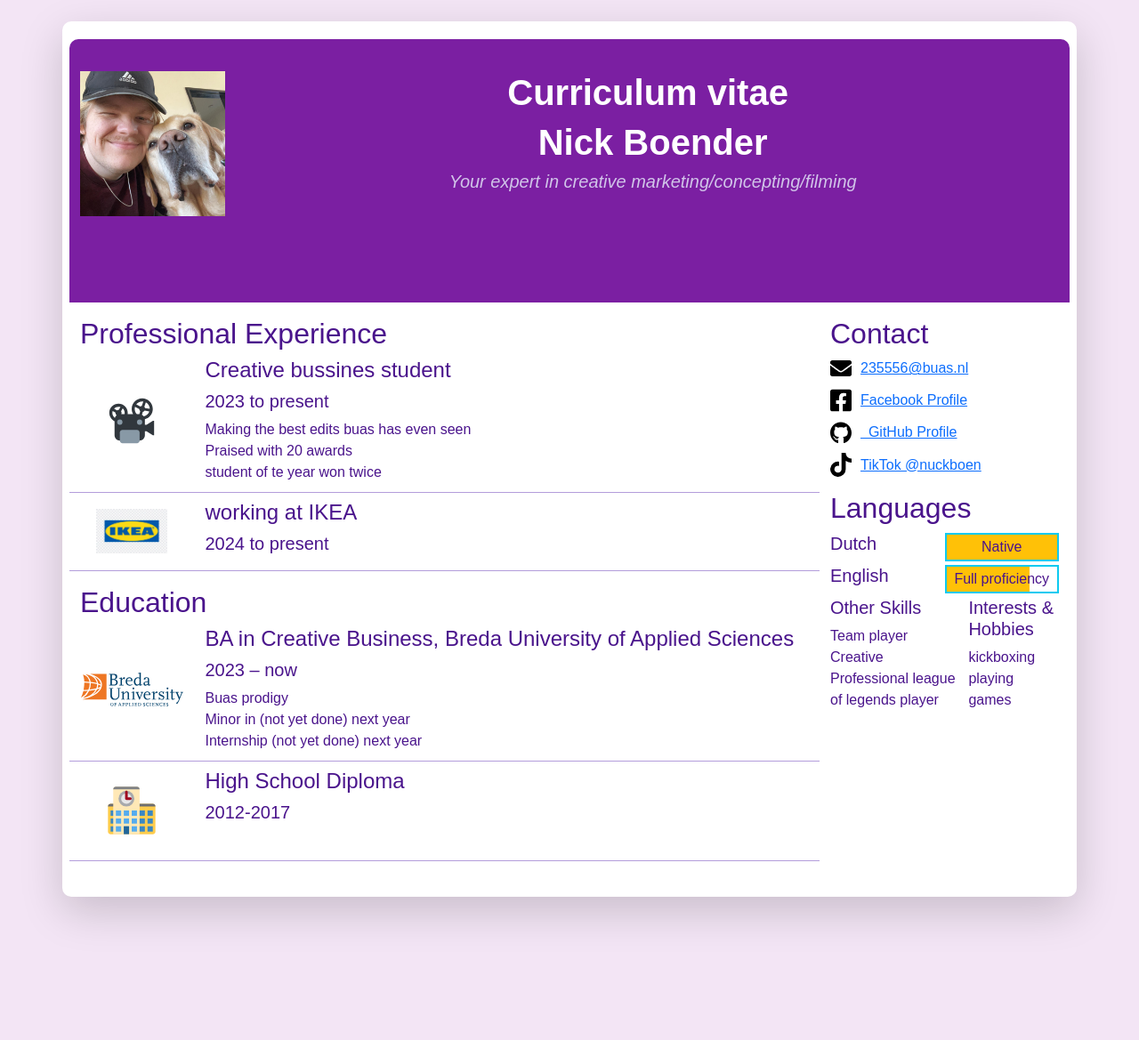
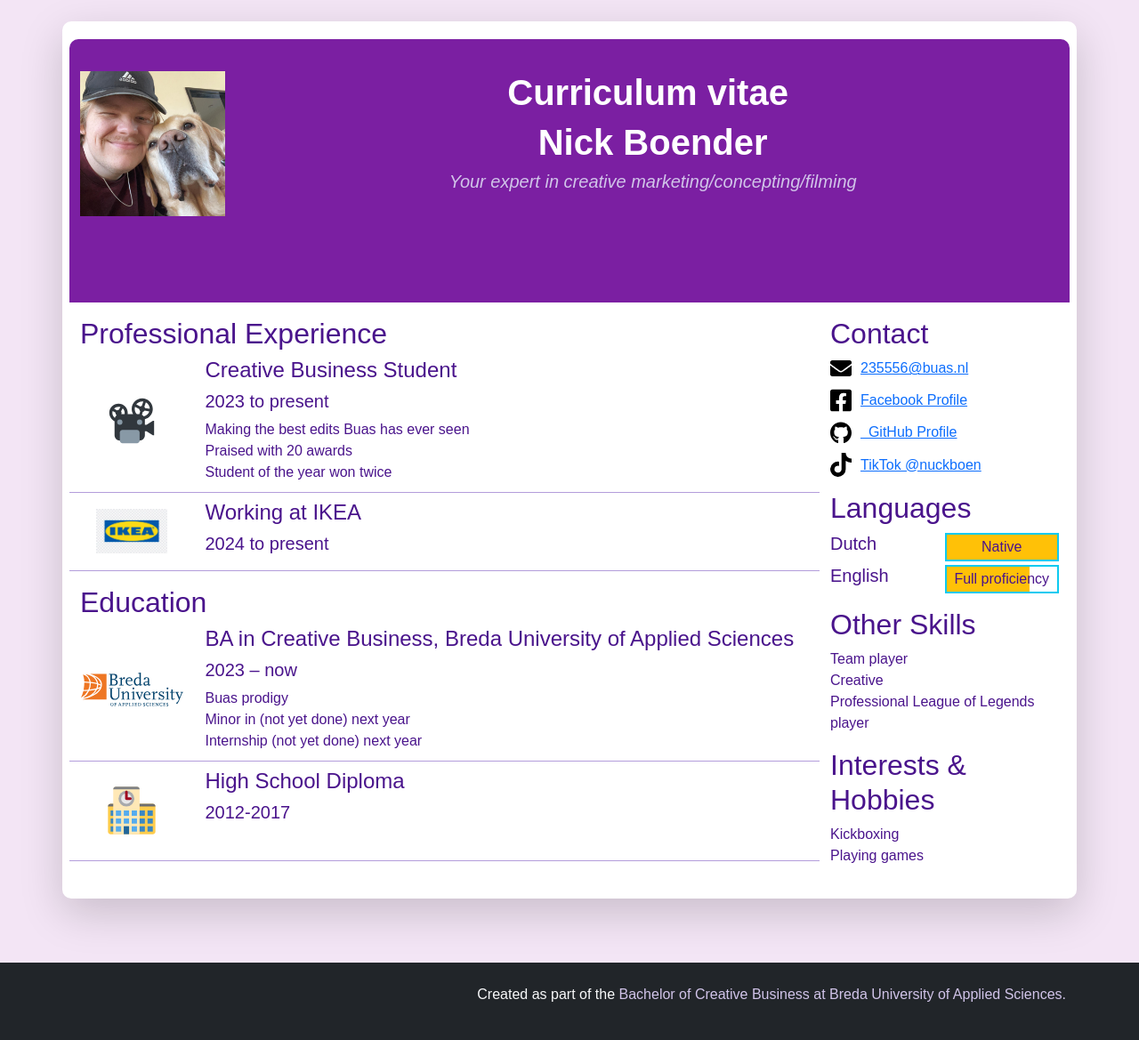
Before and after one commit to NuckoMode/NuckoModeCV2, a plain HTML site: page index.html in a window 1280 px wide. Shown: the top 1169 px of the page at 89% size. Drawn offline with nearby package versions, Linux system fonts and the light colour scheme.

Commit message:
Update index.html

```diff
--- a/index.html
+++ b/index.html
@@ -1,50 +1,18 @@
 <!doctype html>
 <html class="h-100" lang="en">
-
-  <!-- An HTML document always starts with a "head", i.e. information about the page that isn't directly visible --><head>
+  <head>
     <!-- Existing meta tags and links -->
     <link href="https://cdn.jsdelivr.net/npm/bootstrap@5.3.3/dist/css/bootstrap.min.css" rel="stylesheet" integrity="sha384-QWTKZyjpPEjISv5WaRU9OFeRpok6YctnYmDr5pNlyT2bRjXh0JMhjY6hW+ALEwIH" crossorigin="anonymous">
-
-  <!-- Link to Google Font -->
     <link href="https://fonts.googleapis.com/css2?family=Roboto:wght@400;700&display=swap" rel="stylesheet">
-
-  <!-- Link to additional CSS styles -->
     <link rel="stylesheet" href="css/styles.css">
-
     <title>Nick Boender's Resumé</title>
   </head>
-  <!-- End of the head -->
-
-  <!-- Start of the body, which contains everything visible on the page -->
   <body class="d-flex flex-column h-100 justify-content-between">
-
-    <!--
-      We use a Bootstrap container to align contents.
-      The "container" class can be replaced by "container-fluid" to make a full width page.
-      The "my-sm-4" class adds a margin (m) vertical (y) at sizes small (-sm-) and above, of 4 x 6 pixels
-      The "resume-container" class doesn't come from Bootstrap, you can use it for your own styles
-    -->
     <div class="container shadow-lg my-sm-4 resume-container">
-
-      <!--
-        <header> is a semantic element: it works exactly like <div>, but it gives information about the role of the code below.
-        The "row" class is used for the Bootstrap grid.
-      -->
       <header class="row resume-header justify-content-center">
-        <!--
-          A container to wrap around the portrait and align it. We use Bootstrap grid columns.
-          This constrains the portrait to columns of decreasing sizes
-        -->
         <div class="portrait-container col-5 col-sm-4 col-md-3 col-lg-2">
-          <!--
-            "w-100" makes sure the image takes the full width of the column it's in
-            "rounded-circle" cuts a circle around the image
-          -->
           <img class="w-100 my-3" src="images/employers/Nick.jpg" alt="Portrait of Firstname Lastname" width="160" style="aspect-ratio: 1 / 1; object-fit: cover;">
         </div>
-        <!--
-          A container to wrap around your name and tagline. Full-width at small size, then columns of increasing size.
-        -->
         <div class="col-12 col-sm-8 col-md-9 col-lg-10 my-3 header-content">
           <h1 class="fw-bolder">Curriculum vitae&nbsp;</h1>
           <h1 class="fw-bolder">Nick Boender</h1>
@@ -54,70 +22,40 @@
         </div>
       </header>
 
-      <!--
-        Another row in the Bootstrap grid, for the rest of the résumé.
-        Biography and other details will be on top of each other at sizes XS and S, then next to each other.
-        Use the "flex-row-reverse" class here to swap the columns around.
-      -->
       <div class="row resume-bottom">
-
-        <!--
-          <main> is another semantic element. It will contain biographical info (professional experience and education).
-        -->
         <main class="col-md-7 col-lg-8 col-xl-9 resume-main">
-
-          <!--
-            <section> is yet another semantic element. The first one is for professional experience.
-          -->
           <section class="my-3 biography-section">
             <h2>Professional Experience&nbsp;</h2>
-            <!--
-              Each list item (li) in the unordered list (ul) below will be one job.
-              "list-unstyled" is a class that hides the bullet points of a list.
-            -->
             <ul class="biography-list list-unstyled">
-
-              <!-- Top item (generally the latest or most relevant) in professional experience -->
               <li class="biography-item row mb-2">
-                <!-- We're using a grid inside a grid so we can align logos and text -->
                 <div class="logo-container col-3 col-sm-2 col-md-3 col-lg-2">
                   <img class="biography-logo mw-100 d-block mx-auto" src="images/employers/projector.svg" alt="Company logo" width="80">
                 </div>
                 <div class="biography-contents col-9 col-sm-10 col-md-9 col-lg-10">
-                  <h4>Creative bussines student</h4>
+                  <h4>Creative Business Student</h4>
                   <h5>2023 to present</h5>
-                  <!-- Use the list below to talk about your achievements -->
                   <ul class="biography-details list-unstyled">
-                    <li>Making the best edits buas has even seen</li>
+                    <li>Making the best edits Buas has ever seen</li>
                     <li>Praised with 20 awards</li>
-                    <li>student of te year won twice&nbsp;</li>
+                    <li>Student of the year won twice&nbsp;</li>
                   </ul>
                 </div>
               </li>
-
-              <!-- 2nd item in professional experience -->
               <li class="biography-item row mb-2">
                 <div class="logo-container col-3 col-sm-2 col-md-3 col-lg-2">
-                <!-- We're using a grid inside a grid so we can align logos and text -->
-                  <img class="biography-logo mw-100 d-block mx-auto" src="images/IKEA LOGO transparent.jpg" alt="Company logo" width="80">
+                  <img class="biography-logo mw-100 d-block mx-auto" src="images/IKEA%20LOGO%20transparent.jpg" alt="Company logo" width="80">
                 </div>
                 <div class="biography-contents col-9 col-sm-10 col-md-9 col-lg-10">
-                  <h4>working at IKEA</h4>
+                  <h4>Working at IKEA</h4>
                   <h5>2024 to present&nbsp;</h5>
-                  <!-- This entry doesn't have a list of achievements, but you can copy-paste the one from above -->
                 </div>
               </li>
-
             </ul>
           </section>
-
-          <!-- We're done with jobs, let's move on to schools -->
 
           <section class="my-3 biography-section">
             <h2>Education</h2>
             <ul class="biography-list list-unstyled">
-
-              <!-- Top item in education. And by "top", I mean a Bachelor in Creative Business at BUas. -->
               <li class="biography-item row mb-2">
                 <div class="logo-container col-3 col-sm-2 col-md-3 col-lg-2">
                   <img class="biography-logo mw-100 d-block mx-auto" src="images/schools/logo-buas.svg" alt="School logo" width="120">
@@ -125,7 +63,6 @@
                 <div class="biography-contents col-9 col-sm-10 col-md-9 col-lg-10">
                   <h4>BA in Creative Business, Breda University of Applied Sciences</h4>
                   <h5>2023 –&nbsp;now</h5>
-                  <!-- Use the list below to talk about minors, exchanges, extra-curricular activities. -->
                   <ul class="biography-details list-unstyled">
                     <li>Buas prodigy&nbsp;</li>
                     <li>Minor in (not yet done)&nbsp;next year</li>
@@ -133,8 +70,6 @@
                   </ul>
                 </div>
               </li>
-
-              <!-- 2nd item in education -->
               <li class="biography-item row mb-2">
                 <div class="logo-container col-3 col-sm-2 col-md-3 col-lg-2">
                   <img class="biography-logo mw-100 d-block mx-auto" src="images/schools/school.svg" alt="School logo" width="80">
@@ -149,27 +84,11 @@
               </li>
             </ul>
           </section>
-
-          <!-- This is the end of the "Education" section -->
-
         </main>
 
-        <!--
-          We're done with the first column.
-          We now move on to the column with contact details, languages and other skills
-          <aside> is also a semantic element.
-        -->
         <aside class="col-md-5 col-lg-4 col-xl-3 resume-aside">
-
-          <!-- The first block will be contact details -->
           <section class="my-3 aside-section">
             <h2>Contact</h2>
-            <!--
-              A list of all your contact details.
-              There are more icons in the images/icons folder, have a look if you want to add your LinkedIn or TikTok profile.
-              Be careful and only put channels through which you really want to be contacted.
-              If your phone number is your personal one, you may want to remove it!
-            -->
             <ul class="contact-list list-unstyled">
               <li class="contact-item">
                 <a class="d-flex align-items-center" href="mailto:email@buas.nl" target="_blank">
@@ -186,7 +105,8 @@
               <li class="contact-item">
                 <a href="https://github.com/NuckoMode" target="_blank" rel="noopener noreferrer">
                   <img class="contact-icon" src="images/icons/github.svg" alt="GitHub">
-  &nbsp;GitHub Profile </a>
+                  &nbsp;GitHub Profile
+                </a>
               </li>
               <li class="contact-item">
                 <a class="d-flex align-items-center" href="https://www.tiktok.com/@nuckboen" target="_blank" rel="noopener noreferrer">
@@ -197,16 +117,12 @@
             </ul>
           </section>
 
-          <!-- End of contact details, moving on to languages -->
-
           <section class="my-3 aside-section">
             <h2>Languages</h2>
-            <!-- Each item in the list is a language. Modify, add or remove depending on what you speak -->
             <ul class="language-list list-unstyled">
               <li class="language-item d-flex mb-1">
                 <h5 class="language-name w-50">Dutch</h5>
                 <div class="language-level w-50 border border-info border-2 position-relative">
-                  <!-- The div below is a progress bar. Choose between w-25, w-50, w-75 and w-100 to show your level of fluency -->
                   <div class="language-progress position-absolute bg-warning h-100 w-100"></div>
                   <h6 class="position-absolute w-100 text-center top-0 py-1">Native</h6>
                 </div>
@@ -214,69 +130,37 @@
               <li class="language-item d-flex mb-1">
                 <h5 class="language-name w-50">English</h5>
                 <div class="language-level w-50 border border-info border-2 position-relative">
-                  <!-- The div below is a progress bar. Choose between w-25, w-50, w-75 and w-100 to show your level of fluency -->
                   <div class="language-progress position-absolute bg-warning h-100 w-75"></div>
                   <h6 class="position-absolute w-100 text-center top-0 py-1">Full proficiency</h6>
-                </div>
-              </li>
-              <li class="language-item d-flex mb-1">
-  <div>
-    <h5>Other Skills</h5>
-    <ul class="skill-list list-unstyled">
-      <li class="skill-item">Team player</li>
-      <li class="skill-item">Creative</li>
-      <li class="skill-item">Professional league of legends player</li>
-    </ul>
-  </div>
-
-  <div>
-    <h5>Interests &amp; Hobbies</h5>
-    <ul class="skill-list list-unstyled">
-      <li class="skill-item">kickboxing</li>
-      <li class="skill-item">playing games&nbsp;</li>
-    </ul>
-  </div>
-</li>
-				</div>
-              </li>
-              <li class="language-item d-flex mb-1">
-
                 </div>
               </li>
             </ul>
           </section>
 
-          <!-- End of contact details, moving on to other skills -->
-
           <section class="my-3 aside-section">
-            <h2>&nbsp;</h2>
+            <h2>Other Skills</h2>
             <ul class="skill-list list-unstyled">
-              <li class="skill-item">&nbsp;</li>
-              <li class="skill-item">&nbsp;</li>
-              <li class="skill-item">&nbsp;</li>
+              <li class="skill-item">Team player</li>
+              <li class="skill-item">Creative</li>
+              <li class="skill-item">Professional League of Legends player</li>
             </ul>
           </section>
 
-          <!-- End of other skills, moving on to interest and hobbies -->
-
           <section class="my-3 aside-section">
-            <h2>&nbsp;</h2>
+            <h2>Interests &amp; Hobbies</h2>
             <ul class="skill-list list-unstyled">
-              <li class="skill-item">&nbsp;</li>
-              <li class="skill-item">&nbsp;</li>
+              <li class="skill-item">Kickboxing</li>
+              <li class="skill-item">Playing games&nbsp;</li>
             </ul>
           </section>
-
         </aside>
       </div>
     </div>
 
-    <!-- And now, a footer! -->
     <footer class="bg-dark mt-sm-5 py-4 text-light">
       <p class="container text-end">
         Created as part of the <a href="https://www.buas.nl/en/programmes/creative-business" target="_blank">Bachelor of Creative Business at Breda University of Applied Sciences.</a>
       </p>
     </footer>
-
   </body>
 </html>
```
Lines whose indentation alone changed are shown as unchanged.
